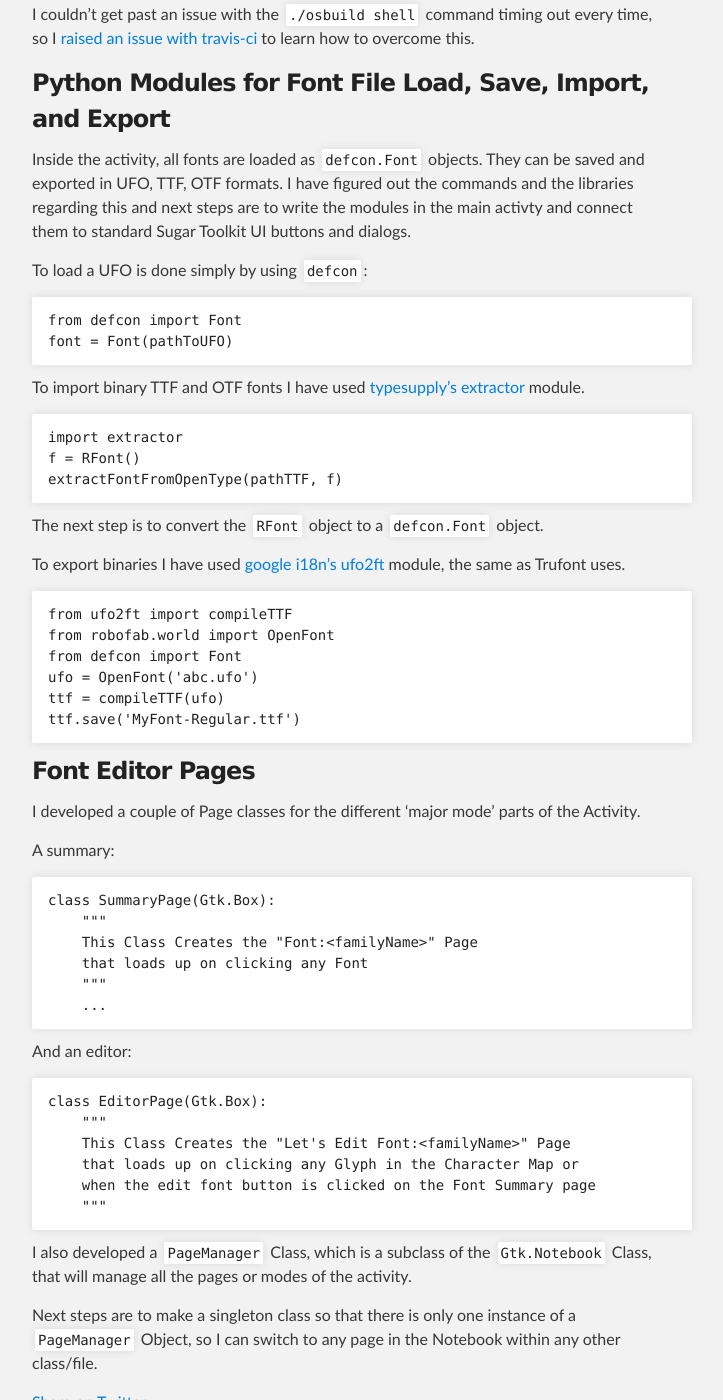
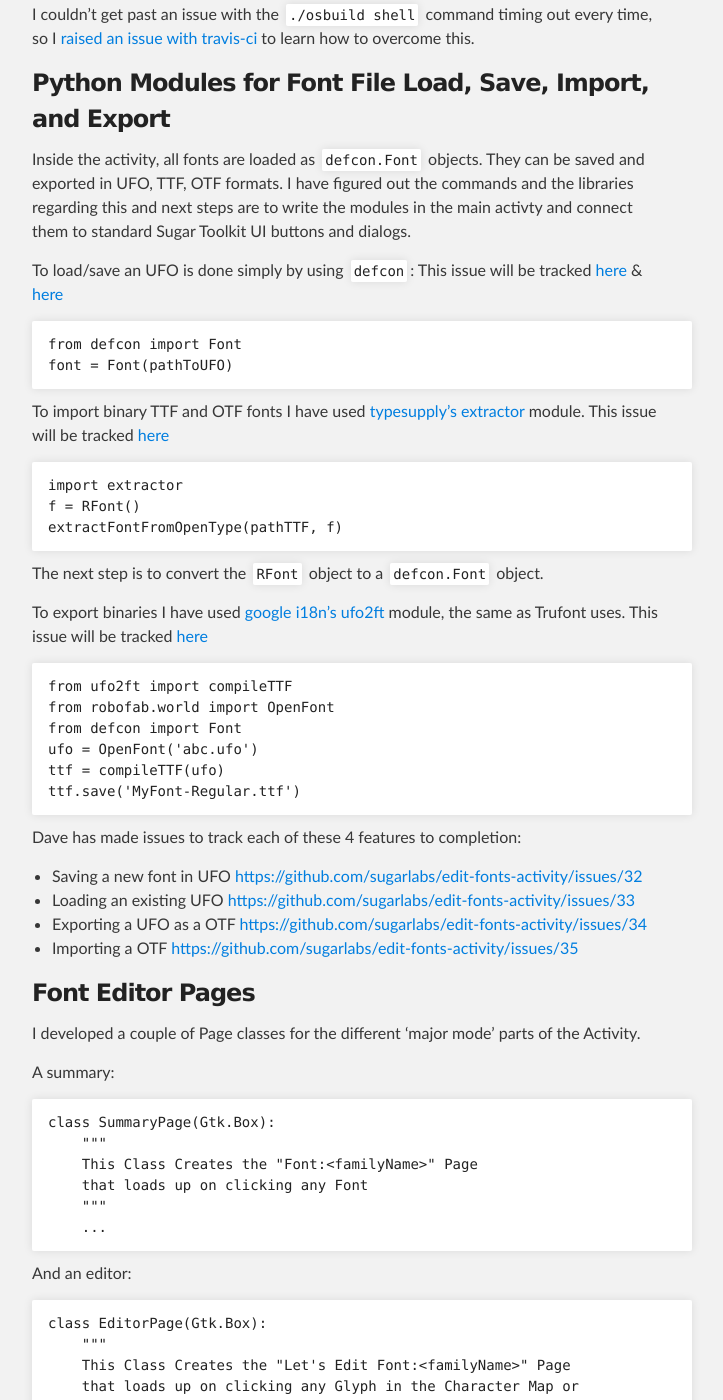
Before and after one commit to sugarlabs/edit-fonts-activity, a Jekyll site: the page built from _posts/2016-06-14-week-3-work.md, in a window 1280 px wide and 1400 px high, scrolled down 611 px. Shown: the whole window, without its empty margins (288-1011 px from the left). Built offline with Jekyll 4.4.1, drawn with Linux system fonts in a browser that asks for light colours.

Commit message:
Update 2016-06-14-week-3-work.md (#36)
* Update 2016-06-14-week-3-work.md

* adding the link for the issues

```diff
--- a/_posts/2016-06-14-week-3-work.md
+++ b/_posts/2016-06-14-week-3-work.md
@@ -17,16 +17,18 @@
 
 ### Python Modules for Font File Load, Save, Import, and Export
 
+
 Inside the activity, all fonts are loaded as `defcon.Font` objects.
 They can be saved and exported in UFO, TTF, OTF formats.
 I have figured out the commands and the libraries regarding this and next steps are to write the modules in the main activty and connect them to standard Sugar Toolkit UI buttons and dialogs.
 
-To load a UFO is done simply by using `defcon`:
+To load/save an UFO is done simply by using `defcon`:
+This issue will be tracked [here](https://github.com/sugarlabs/edit-fonts-activity/issues/33) & [here](https://github.com/sugarlabs/edit-fonts-activity/issues/32)
 
     from defcon import Font
     font = Font(pathToUFO)
 
-To import binary TTF and OTF fonts I have used [typesupply's extractor](https://github.com/typesupply/extractor) module.
+To import binary TTF and OTF fonts I have used [typesupply's extractor](https://github.com/typesupply/extractor) module. This issue will be tracked [here](https://github.com/sugarlabs/edit-fonts-activity/issues/35)
 
     import extractor
     f = RFont()
@@ -34,7 +36,7 @@
 
 The next step is to convert the `RFont` object to a `defcon.Font` object.
 
-To export binaries I have used [google i18n's ufo2ft](https://github.com/googlei18n/ufo2ft) module, the same as Trufont uses.
+To export binaries I have used [google i18n's ufo2ft](https://github.com/googlei18n/ufo2ft) module, the same as Trufont uses. This issue will be tracked [here](https://github.com/sugarlabs/edit-fonts-activity/issues/34)
 
     from ufo2ft import compileTTF
     from robofab.world import OpenFont
@@ -42,6 +44,13 @@
     ufo = OpenFont('abc.ufo')
     ttf = compileTTF(ufo)
     ttf.save('MyFont-Regular.ttf')
+
+Dave has made issues to track each of these 4 features to completion:
+
+* Saving a new font in UFO <https://github.com/sugarlabs/edit-fonts-activity/issues/32>
+* Loading an existing UFO <https://github.com/sugarlabs/edit-fonts-activity/issues/33>
+* Exporting a UFO as a OTF <https://github.com/sugarlabs/edit-fonts-activity/issues/34>
+* Importing a OTF <https://github.com/sugarlabs/edit-fonts-activity/issues/35>
 
 ### Font Editor Pages
 
```
